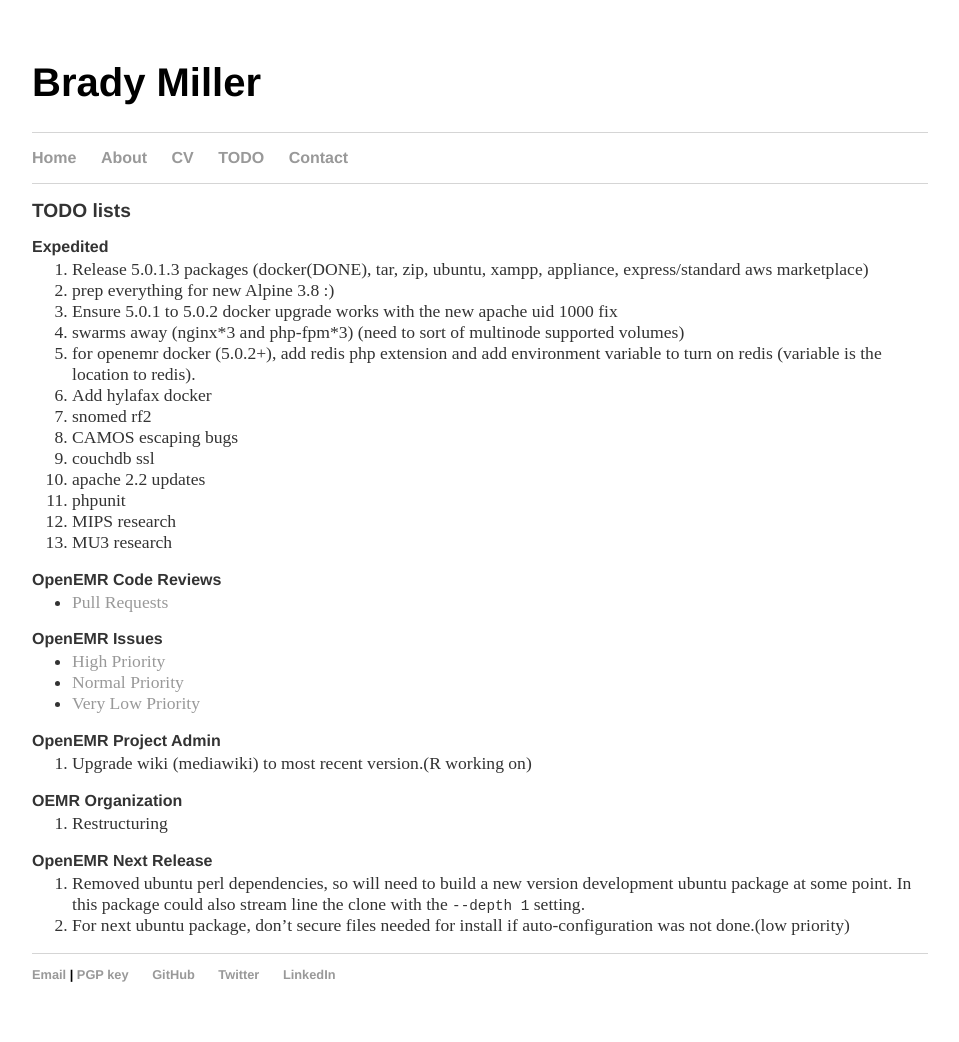
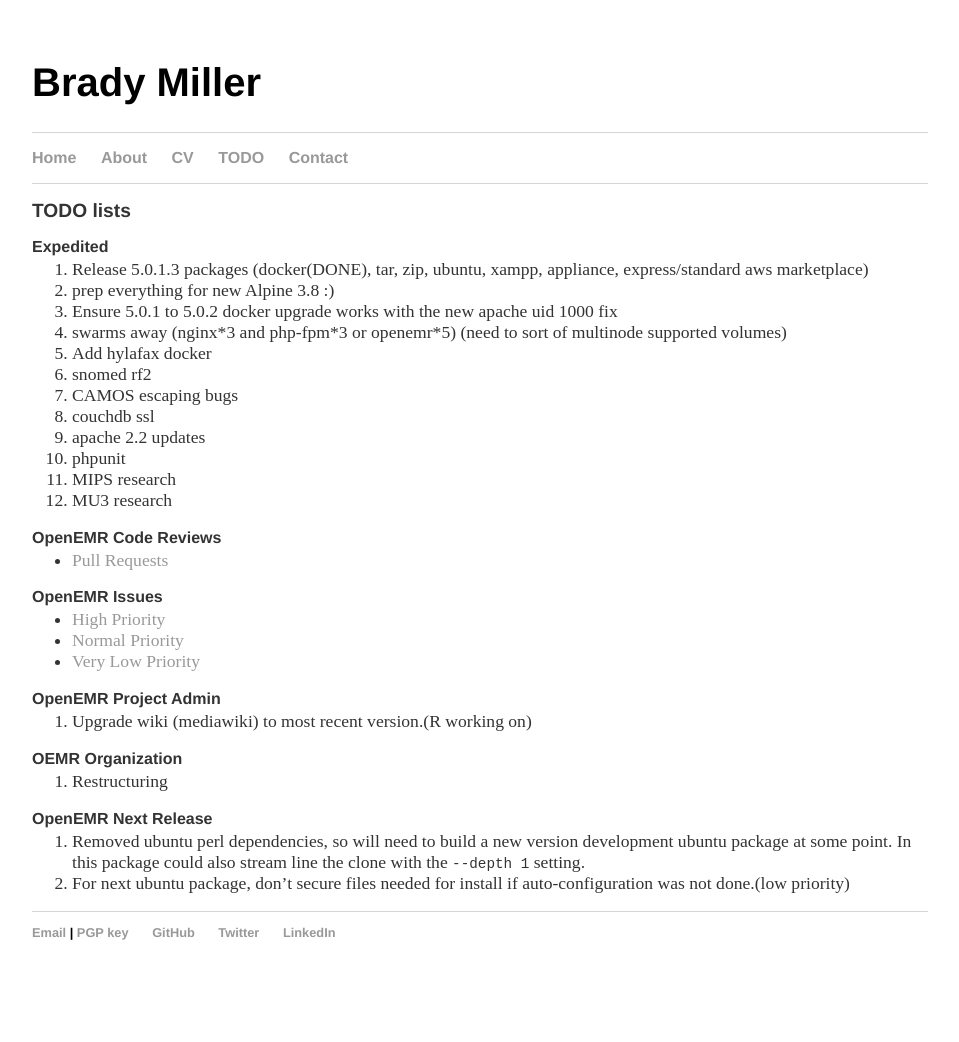
Before and after one commit to bradymiller/bradymiller.github.io, a Jekyll site: the page built from todo/index.md, in a window 1280 px wide. Shown: the whole page, without its empty margins (160-1119 px from the left). Built offline with Jekyll 4.4.1, drawn with Linux system fonts in a browser that asks for light colours; our own code applies the rules of GitHub Pages for plain Markdown files; after the commit the page ends 1000 px from its top, so only the background shows below that.

Commit message:
Update index.md

```diff
--- a/todo/index.md
+++ b/todo/index.md
@@ -7,8 +7,7 @@
 1. Release 5.0.1.3 packages (docker(DONE), tar, zip, ubuntu, xampp, appliance, express/standard aws marketplace)
 1. prep everything for new Alpine 3.8 :)
 1. Ensure 5.0.1 to 5.0.2 docker upgrade works with the new apache uid 1000 fix
-1. swarms away (nginx\*3 and php-fpm\*3) (need to sort of multinode supported volumes)
-1. for openemr docker (5.0.2+), add redis php extension and add environment variable to turn on redis (variable is the location to redis).
+1. swarms away (nginx\*3 and php-fpm\*3 or openemr\*5) (need to sort of multinode supported volumes)
 1. Add hylafax docker
 1. snomed rf2
 1. CAMOS escaping bugs
```
